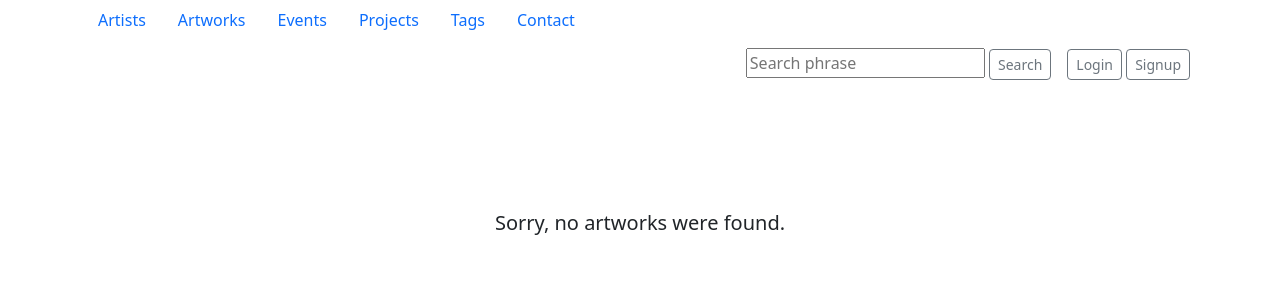
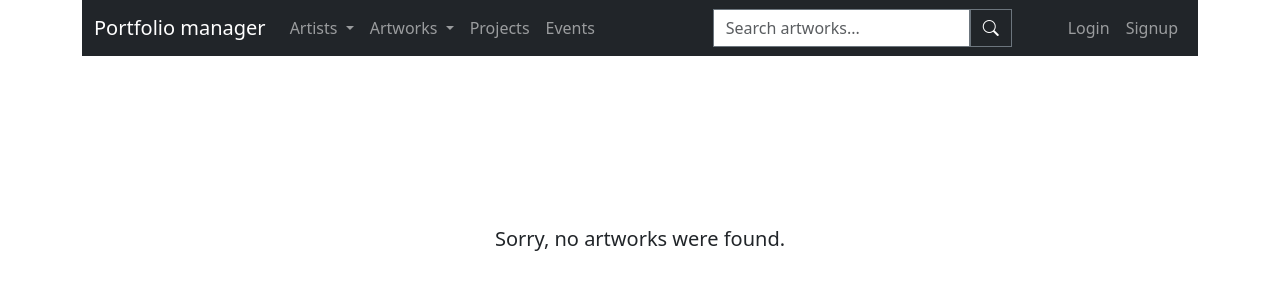
Before and after one commit to AnastasiaKolo/portfolio_manager, a Django app: page /catalog/ in a window 1280 px wide. Shown: the top 300 px of the page. Run offline with Django 5.2, Linux system fonts and the light colour scheme; data that the repository does not hold is empty; some libraries are stand-ins or nearby versions.

Commit message:
made nice header

```diff
--- a/portfolio/templates/base/generic.html
+++ b/portfolio/templates/base/generic.html
@@ -7,6 +7,7 @@
 
     {% block css %}
         <link rel="stylesheet" href="https://cdn.jsdelivr.net/npm/bootstrap@5.3.3/dist/css/bootstrap.min.css">
+        <link rel="stylesheet" href="https://cdn.jsdelivr.net/npm/bootstrap-icons@1.9.1/font/bootstrap-icons.css">
         <link rel="stylesheet" href="{% static "catalog/style.css" %}">
     {% endblock %}
 </head>
--- a/portfolio/templates/base/header.html
+++ b/portfolio/templates/base/header.html
@@ -1,60 +1,92 @@
 {% load static %}
 <header>
-    <nav class="nav">
-        <a class="nav-link" href="{% url "catalog:artist_list" %}">Artists</a>
-        <a class="nav-link" href="{% url "catalog:index" %}">Artworks</a>
+    <nav class="navbar navbar-expand-lg navbar-dark bg-dark mb-5">
+        <div class="container-fluid">
+            <a class="navbar-brand" href="{% url "catalog:index" %}">Portfolio manager</a>
+            <button class="navbar-toggler" type="button" data-toggle="collapse"
+                data-target="#navbarSupportedContent" aria-controls="navbarSupportedContent"
+                aria-expanded="false" aria-label="Toggle navigation">
+                <span class="navbar-toggler-icon"></span>
+            </button>
+            <div class="collapse navbar-collapse" id="navbarSupportedContent">
+                <ul class="navbar-nav me-auto mt-2 mt-lg-0">
+                    <li class="nav-item dropdown">
+                        <a
+                            class="nav-link dropdown-toggle" href="#" id="navbarDropdown"
+                            role="button" data-toggle="dropdown" aria-haspopup="true" aria-expanded="false">
+                            Artists
+                        </a>
+                        <div class="dropdown-menu" aria-labelledby="navbarDropdown">
+                        <a class="dropdown-item" href="{% url "catalog:artist_list" %}">List</a>
+                        {% if user.is_staff %}
+                            <a class="dropdown-item" href="{% url "catalog:artist_create" %}">Add</a>
+                        {% endif %}
+                    </li>
+                    <li class="nav-item dropdown">
+                        <a
+                            class="nav-link dropdown-toggle" href="#" id="navbarDropdown"
+                            role="button" data-toggle="dropdown" aria-haspopup="true" aria-expanded="false">
+                            Artworks
+                        </a>
+                        <div class="dropdown-menu" aria-labelledby="navbarDropdown">
+                        <a class="dropdown-item" href="{% url "catalog:index" %}">List</a>
+                        {% if user.is_authenticated %}
+                            <a class="dropdown-item" href="{% url "catalog:artwork_upload" %}">Add</a>
+                        {% endif %}
+                        <div class="dropdown-divider"></div>
+                        <a class="dropdown-item" href="{% url "catalog:tag_list" %}">Artwork tags</a>
+                        {% if user.is_authenticated %}
+                            <a class="dropdown-item" href="{% url "catalog:tag_create" %}">Add</a>
+                        {% endif %}
+                        </div>
+                    </li>
+                    <li class="nav-item">
+                        <a class="nav-link" href="#">Projects</a>
+                    </li>
+                    <li class="nav-item">
                         <a class="nav-link" href="#">Events</a>
-        <a class="nav-link" href="#">Projects</a>
-        <a class="nav-link" href="{% url "catalog:tag_list" %}">Tags</a>
+                    </li>
+                    {% if user.is_staff %}
+                        <li class="nav-item">
+                            <a class="nav-link" href="{% url 'admin:index' %}">Site administration</a>
+                        </li>
+                    {% endif %}
+                </ul>
+                <form class="d-flex my-3 my-lg-0 me-lg-5" action="{% url "catalog:search_results" %}" method="get" role="search">
+                    <label class="visually-hidden" for="search-input">Search artworks</label>
+                    <input class="form-control rounded-0 border-secondary"
+                        type="search" name="q" placeholder="Search artworks..."/>
+                    <button class="btn btn-dark rounded-0 border-secondary" type="submit" >
+                        <i class="bi bi-search"></i>
+                    </button>
+                </form>
                 {% if user.is_authenticated %}
-            <a class="nav-link" href="{% url "catalog:artist_create" %}">Add artist</a>
-            <a class="nav-link" href="{% url "catalog:artwork_upload" %}">Upload artwork</a>
-            <a class="nav-link" href="{% url "catalog:tag_create" %}">Create tag</a>
-            <a class="nav-link disabled" href="#" tabindex="-1" aria-disabled="true">Store</a>
-        {% endif %}
-        {% if user.is_staff %}
-            <a class="nav-link" href="{% url 'admin:index' %}">Site administration</a>
-        {% endif %}
-        <a class="nav-link" href="{% url "catalog:tag_list" %}">Contact</a>
-    </nav>
-    <div class="row flex-nowrap justify-content-between align-items-center">
-        <div class="col-12 d-flex justify-content-end align-items-center">
-            <div class="p-2">
-                <form action="{% url "catalog:search_results" %}" method="get" class="search">
-                    <input type="search" name="q" placeholder="Search phrase" class="input" />
-                    <button type="submit" class="btn btn-sm btn-outline-secondary">Search</button>
-                </form>
-            </div>
-            {% if user.is_authenticated %}
-                <div class="p-2">
-                    <a href="{% url "users:profile" %}">
+                    <a class="nav-link" href="{% url "users:profile" %}">
                         {% if user.profile.avatar %}
-                        <img src="{{ user.profile.avatar_thumbnail.url }}"
+                            <img class="rounded-circle" src="{{ user.profile.avatar_thumbnail.url }}"
                             alt= {{ user.username|default:"UserName" }}/>
                         {% else %}
-                        <img src="{% static "catalog/img/default_avatar_thumbnail.jpg" %}"
+                            <img class="rounded-circle" src="{% static "catalog/img/default_avatar_thumbnail.jpg" %}"
                             alt= {{ user.username|default:"UserName" }}/>
                         {% endif %}
                     </a>
-                </div>
-                <div class="p-2">
-                    <form id="logout-form" method="post" action="{% url 'logout' %}">
+                    <form class="form-inline" id="logout-form" method="post" action="{% url 'logout' %}">
                         {% csrf_token %}
-                        <button type="submit" class="btn btn btn-secondary">Logout</button>
+                        <button class="btn btn-dark rounded-0 border-secondary" type="submit" >
+                            Logout
+                        </button>
                     </form>
-                </div>
                 {% else %}
-                <div class="p-2">
-                    <a class="btn_auth btn btn-sm btn-outline-secondary"
-                        href="{% url 'login' %}">
-                        Login
-                    </a>
-                    <a class="btn_auth btn btn-sm btn-outline-secondary"
-                        href="{% url "users:signup" %}">
-                        Signup
-                    </a>
-                </div>
+                    <ul class="navbar-nav">
+                        <li class="nav-item">
+                            <a class="nav-link" href="{% url 'login' %}">Login</a>
+                        </li>
+                        <li class="nav-item">
+                            <a class="nav-link" href="{% url "users:signup" %}">Signup</a>
+                        </li>
+                    </ul>
                 {% endif %}
             </div>
         </div>
+    </nav>
 </header>
```
Also changed, not shown: portfolio/catalog/templates/catalog/gallery_example.html (deleted, +0 -139 lines). Lines whose indentation alone changed are shown as unchanged.
